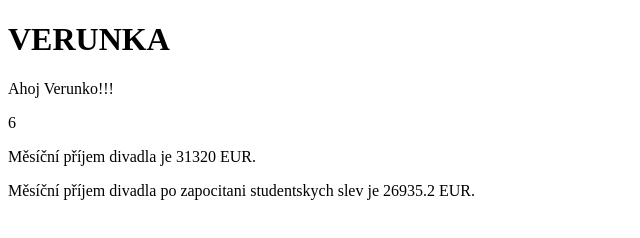
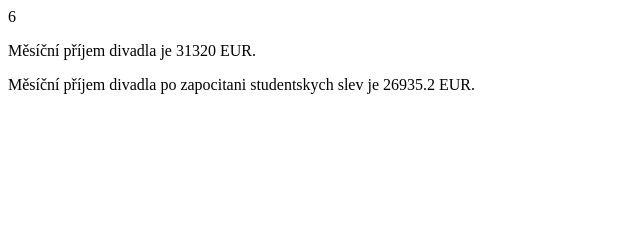
Before and after one commit to hanapavlova/Lekce-02, a plain HTML site: page index.html in a window 1280 px wide. Shown: the whole page, without its empty margins (0-640 px from the left). Drawn offline with Linux system fonts and the light colour scheme.

Commit message:
ukoly komplet

```diff
--- a/index.html
+++ b/index.html
@@ -7,7 +7,7 @@
     <title>Document</title>
 </head>
 <body>
-    <h1>VERUNKA</h1>
+
     <script src= "script.js"></script>
 </body>
 </html>
--- a/script.js
+++ b/script.js
@@ -1,4 +1,4 @@
-document.body.innerHTML += "<p> Ahoj Verunko!!!</p>";
+//document.body.innerHTML += "<p> Ahoj Verunko!!!</p>";
 
 //1. úkol
 let cislo = Math.floor((Math.random()*6)+1);
```
